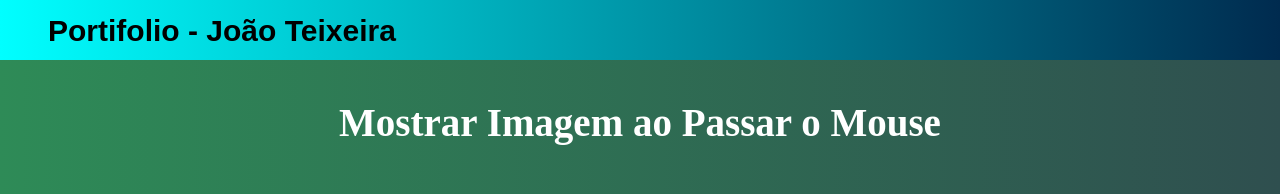
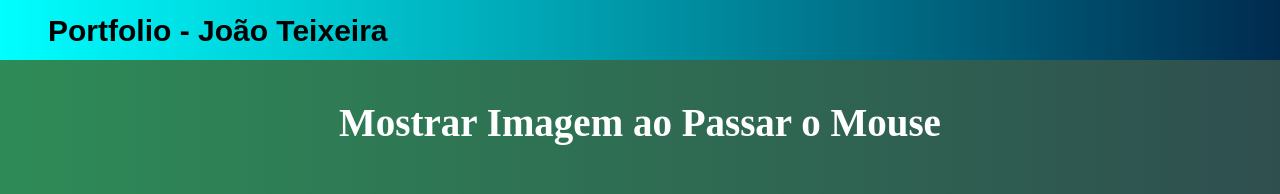
Before and after one commit to JoaoTeixeiraProg/mostrar_html, a plain HTML site: page index.html in a window 1280 px wide. Shown: the top 194 px of the page. Drawn offline with Linux system fonts and the light colour scheme.

Commit message:
Update index.html

```diff
--- a/index.html
+++ b/index.html
@@ -174,7 +174,7 @@
             <div class="header-center">
                 <div class="T1fmSc">
                     <div class="header-invisible" href="#">
-                        <span class="header-text"><b>Portifolio - João Teixeira</b></span>
+                        <span class="header-text"><b>Portfolio - João Teixeira</b></span>
                     </div>
                 </div>
             </div>
```
